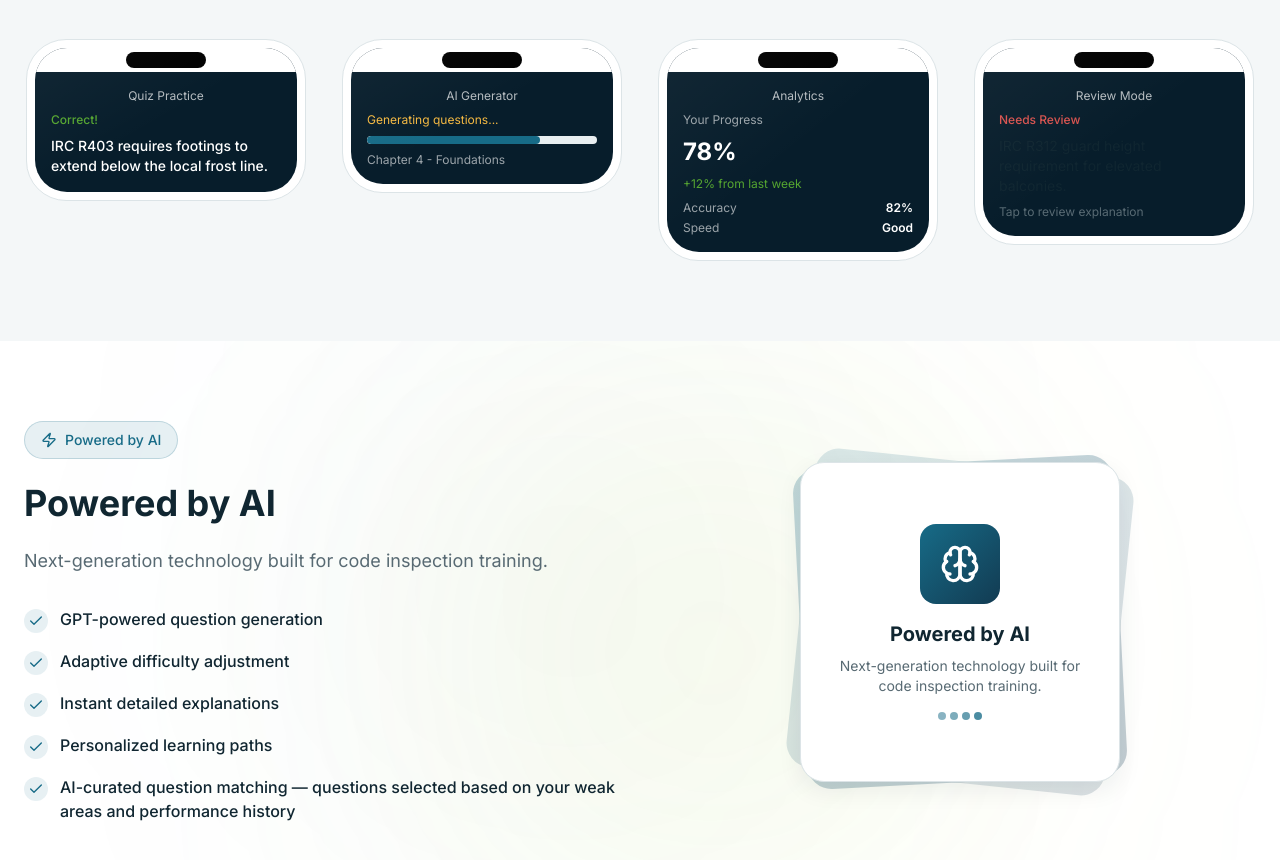
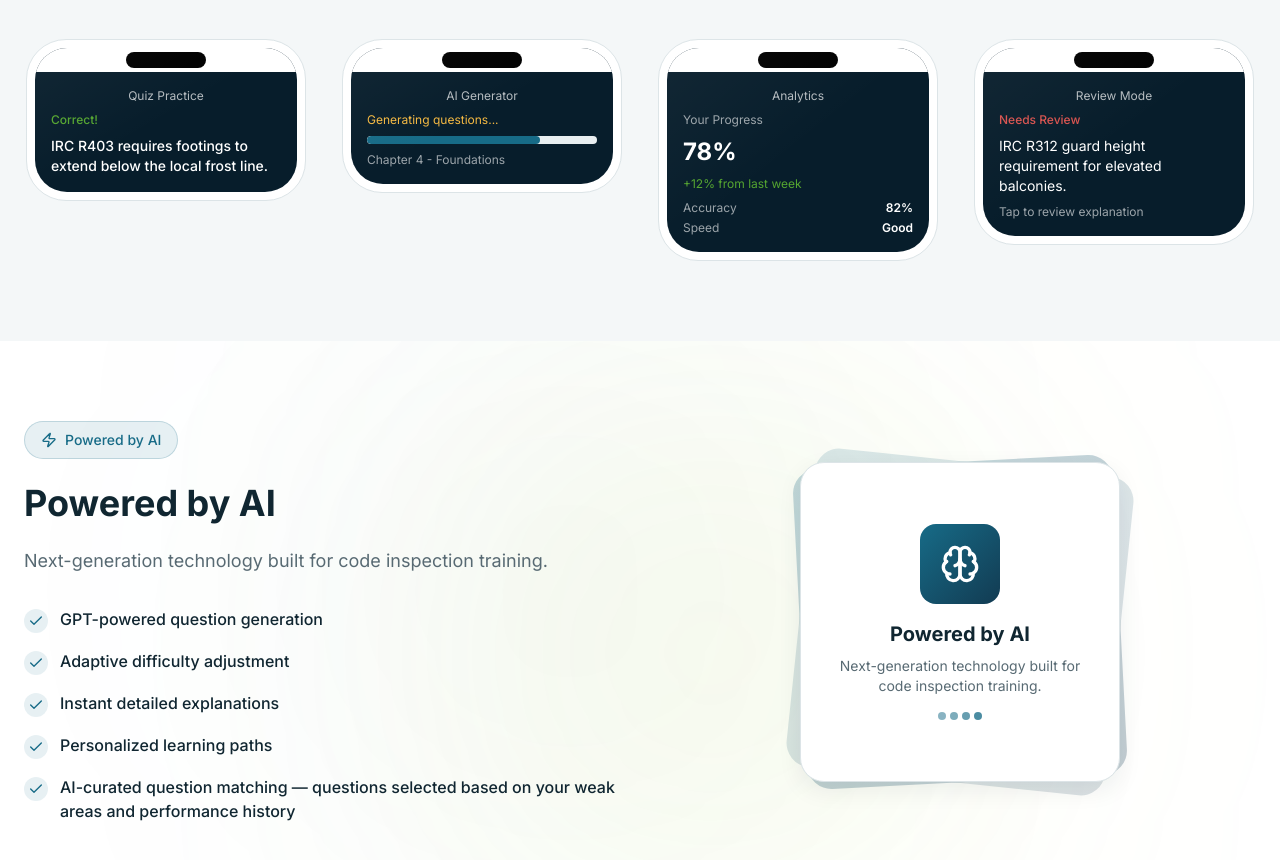
Before and after one commit to laoboatpeople/inspectpractice, a Next.js app in the folder client/: page / in a window 1280 px wide. Shown: the part 4120-4980 px from the top of the page. Built offline with nearby package versions, Linux system fonts and the light colour scheme.

Commit message:
inspect: fix Review Mode mockup — explanation + tap-to-review now white on navy (was dark #102631/#586A73)

```diff
--- a/client/components/marketing/LandingPage.tsx
+++ b/client/components/marketing/LandingPage.tsx
@@ -298,8 +298,8 @@ export default function MarketingLandingPage() {
             <AppMockup title={tm("appPreview.reviewTitle")}>
               <div className="space-y-2">
                 <div className="text-xs text-[#D9534F] font-medium">{tm("appPreview.needsReview")}</div>
-                <div className="text-sm text-[#102631]">{tm("appPreview.hydraulicExplanation")}</div>
-                <div className="text-xs text-[#586A73]">{tm("appPreview.tapToReview")}</div>
+                <div className="text-sm text-white">{tm("appPreview.hydraulicExplanation")}</div>
+                <div className="text-xs text-white/60">{tm("appPreview.tapToReview")}</div>
               </div>
             </AppMockup>
           </div>
```
